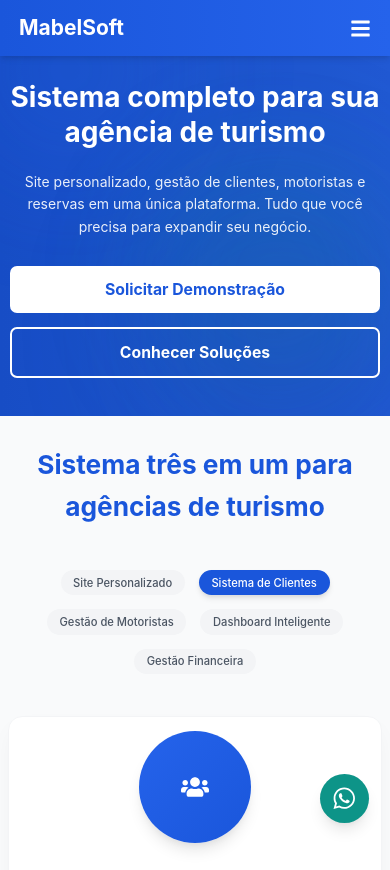
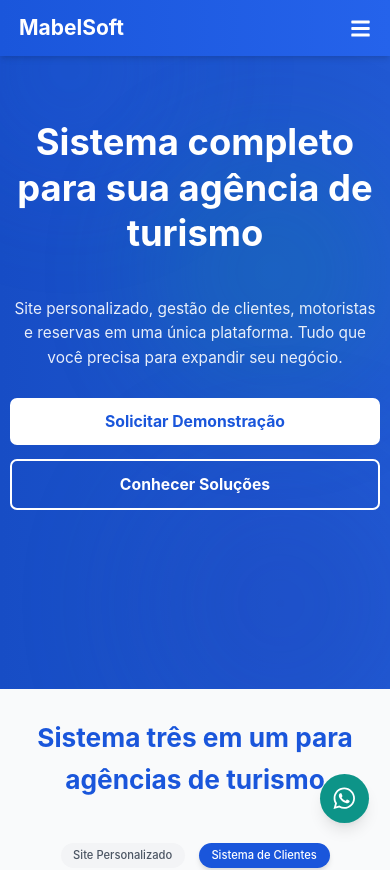
Before and after one commit to MateusProDev/bencommerce, a React (Create React App) app in the folder client/: page / in a window 390 px wide. Shown: the top 870 px of the page. Built offline with nearby package versions, Linux system fonts and the light colour scheme; no server answers.

Commit message:
add modelo mabelsoft

```diff
--- a/client/src/components/HomePage/HomePage.css
+++ b/client/src/components/HomePage/HomePage.css
@@ -283,6 +283,7 @@ section, footer {
 }
 
 .homepage-hero-content {
+  height: 70vh;
   position: relative;
   z-index: 10;
   max-width: 48rem;
@@ -1490,10 +1491,11 @@ section, footer {
     grid-template-columns: 1fr !important;
   }
   .homepage-hero-title {
-    font-size: 2rem !important;
+    margin: 40px 0 40px 0;
+    font-size: 2.6rem !important;
   }
   .homepage-hero-subtitle {
-    font-size: 1rem !important;
+    font-size: 1.1rem !important;
   }
 }
 
--- a/client/src/components/HomePage/HomePage.jsx
+++ b/client/src/components/HomePage/HomePage.jsx
@@ -396,12 +396,12 @@ const HomePage = () => {
           <div className="homepage-testimonial-card">
             <div className="homepage-testimonial-content">
               <div className="homepage-testimonial-avatar">
-                <img src="/api/placeholder/80/80" alt="Cliente" />
+                <img src="/20buscar.png" alt="Cliente" />
               </div>
-              <p className="homepage-testimonial-text">"Desde que implementamos o sistema MabelSoft, nossa agência aumentou em 40% a eficiência nas reservas e reduzimos em 60% os erros operacionais. O suporte é excelente!"</p>
+              <p className="homepage-testimonial-text">"Desde que começamos a usar o sistema MabelSoft, nossa agência ficou muito mais organizada nas reservas e com menos erros. O suporte também é excelente!"</p>
               <div>
-                <p className="homepage-testimonial-author">Carlos Mendonça</p>
-                <p className="homepage-testimonial-company">Sunset Turismo</p>
+                <p className="homepage-testimonial-author">Edinardo Crispim</p>
+                <p className="homepage-testimonial-company">20Buscar Vacation Beach</p>
               </div>
               <button
                 className="homepage-testimonial-button"
@@ -433,7 +433,7 @@ const HomePage = () => {
           >
             Agendar Demonstração
           </button>
-          <p className="homepage-cta-subtext">Mais de 200 agências já utilizam nossa plataforma</p>
+          <p className="homepage-cta-subtext">Junte-se às agências que já estão modernizando sua operação com nossa plataforma.</p>
         </div>
       </section>
 
@@ -446,11 +446,11 @@ const HomePage = () => {
               Soluções tecnológicas completas para agências de turismo. Sites personalizados e sistema de gestão integrado.
             </p>
             <div className="homepage-footer-social">
-              <a href="#!" className="homepage-footer-social-link">
+              <a href="https://www.facebook.com/profile.php?id=61560019764963" className="homepage-footer-social-link">
                 <span className="sr-only">Facebook</span>
                 <svg className="homepage-footer-social-icon" viewBox="0 0 24 24"><path d="M18.77 7.46H14.5v-1.9c0-.9.6-1.1 1-1.1h3V.5h-4.33C10.24.5 9.5 3.44 9.5 5.32v2.15h-3v4h3v12h5v-12h3.85l.42-4z"/></svg>
               </a>
-              <a href="#!" className="homepage-footer-social-link">
+              <a href="https://www.instagram.com/mabelsoft_oficial/" className="homepage-footer-social-link">
                 <span className="sr-only">Instagram</span>
                 <svg className="homepage-footer-social-icon" viewBox="0 0 24 24"><path d="M12 2.163c3.204 0 3.584.012 4.85.07 3.252.148 4.771 1.691 4.919 4.919.058 1.265.069 1.645.069 4.849 0 3.205-.012 3.584-.069 4.849-.149 3.225-1.664 4.771-4.919 4.919-1.266.058-1.644.07-4.85.07-3.204 0-3.584-.012-4.849-.07-3.26-.149-4.771-1.699-4.919-4.92-.058-1.265-.07-1.644-.07-4.849 0-3.204.013-3.583.07-4.849.149-3.227 1.664-4.771 4.919-4.919 1.266-.057 1.645-.069 4.849-.069zm0-2.163c-3.259 0-3.667.014-4.947.072-4.358.2-6.78 2.618-6.98 6.98-.059 1.281-.073 1.689-.073 4.948 0 3.259.014 3.668.072 4.948.2 4.358 2.618 6.78 6.98 6.98 1.281.058 1.689.072 4.948.072 3.259 0 3.668-.014 4.948-.072 4.354-.2 6.782-2.618 6.979-6.98.059-1.28.073-1.689.073-4.948 0-3.259-.014-3.667-.072-4.947-.196-4.354-2.617-6.78-6.979-6.98-1.281-.059-1.69-.073-4.949-.073zm0 5.838c-3.403 0-6.162 2.759-6.162 6.162s2.759 6.163 6.162 6.163 6.162-2.759 6.162-6.163c0-3.403-2.759-6.162-6.162-6.162zm0 10.162c-2.209 0-4-1.79-4-4 0-2.209 1.791-4 4-4s4 1.791 4 4c0 2.21-1.791 4-4 4zm6.406-11.845c-.796 0-1.441.645-1.441 1.44s.645 1.44 1.441 1.44c.795 0 1.439-.645 1.439-1.44s-.644-1.44-1.439-1.44z"/></svg>
               </a>
@@ -492,11 +492,11 @@ const HomePage = () => {
               </li>
               <li className="homepage-footer-contact-item">
                 <svg className="homepage-footer-contact-icon" fill="none" stroke="currentColor" viewBox="0 0 24 24" xmlns="http://www.w3.org/2000/svg"><path strokeLinecap="round" strokeLinejoin="round" strokeWidth="2" d="M3 5a2 2 0 012-2h3.28a1 1 0 01.948.684l1.498 4.493a1 1 0 01-.502 1.21l-2.257 1.13a11.042 11.042 0 005.516 5.516l1.13-2.257a1 1 0 011.21-.502l4.493 1.498a1 1 0 01.684.949V19a2 2 0 01-2 2h-1C9.716 21 3 14.284 3 6V5z"></path></svg>
-                <span className="homepage-footer-contact-text">(11) 3345-6789</span>
+                <span className="homepage-footer-contact-text">(11) 85 9 9147-0709</span>
               </li>
               <li className="homepage-footer-contact-item">
                 <svg className="homepage-footer-contact-icon" fill="none" stroke="currentColor" viewBox="0 0 24 24" xmlns="http://www.w3.org/2000/svg"><path strokeLinecap="round" strokeLinejoin="round" strokeWidth="2" d="M17.657 16.657L13.414 20.9a1.998 1.998 0 01-2.827 0l-4.244-4.243a8 8 0 1111.314 0z"></path><path strokeLinecap="round" strokeLinejoin="round" strokeWidth="2" d="M15 11a3 3 0 11-6 0 3 3 0 016 0z"></path></svg>
-                <span className="homepage-footer-contact-text">Av. Brigadeiro Faria Lima, 1500<br />São Paulo, SP</span>
+                <span className="homepage-footer-contact-text">Fortaleza<br />CE</span>
               </li>
             </ul>
           </div>
```
